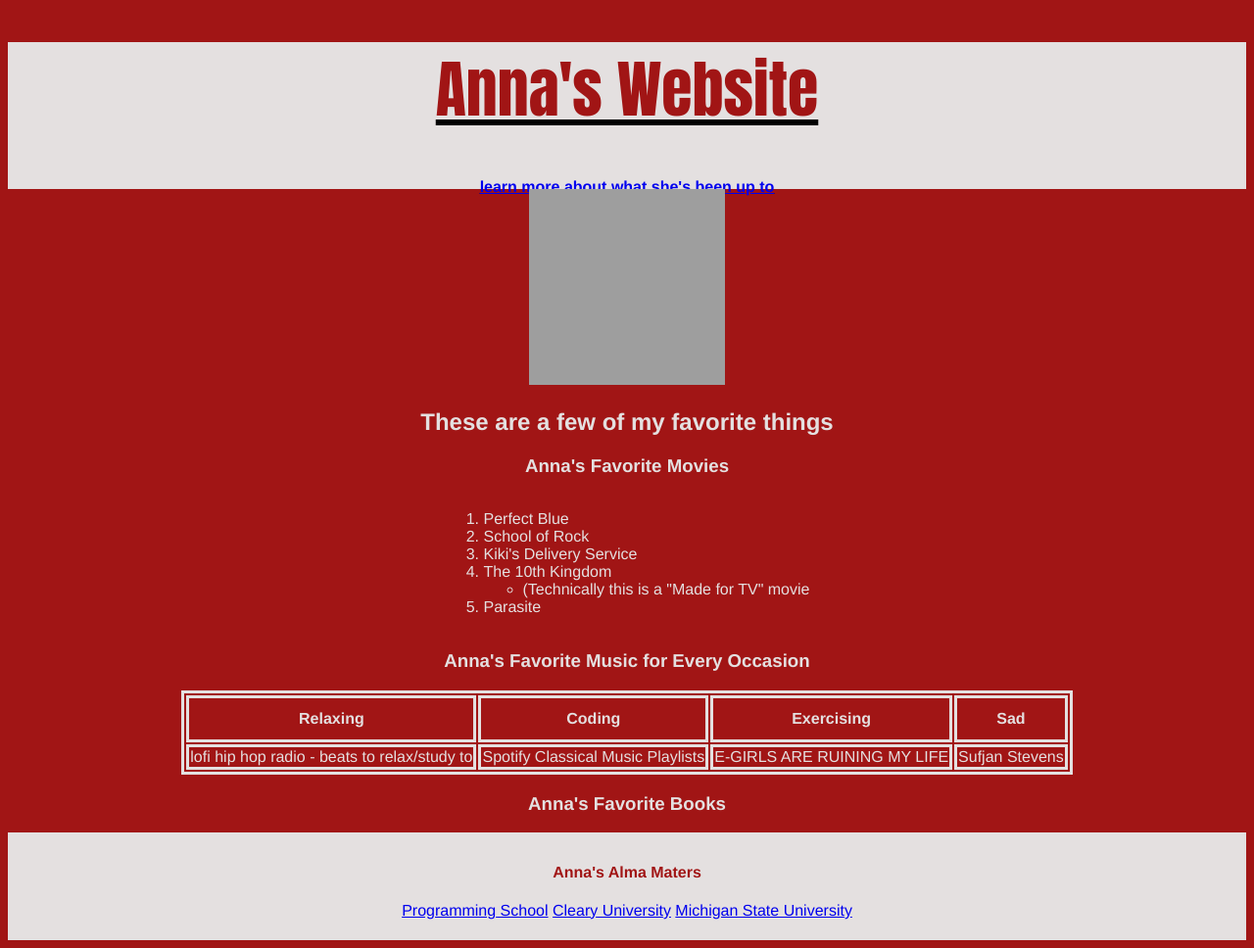
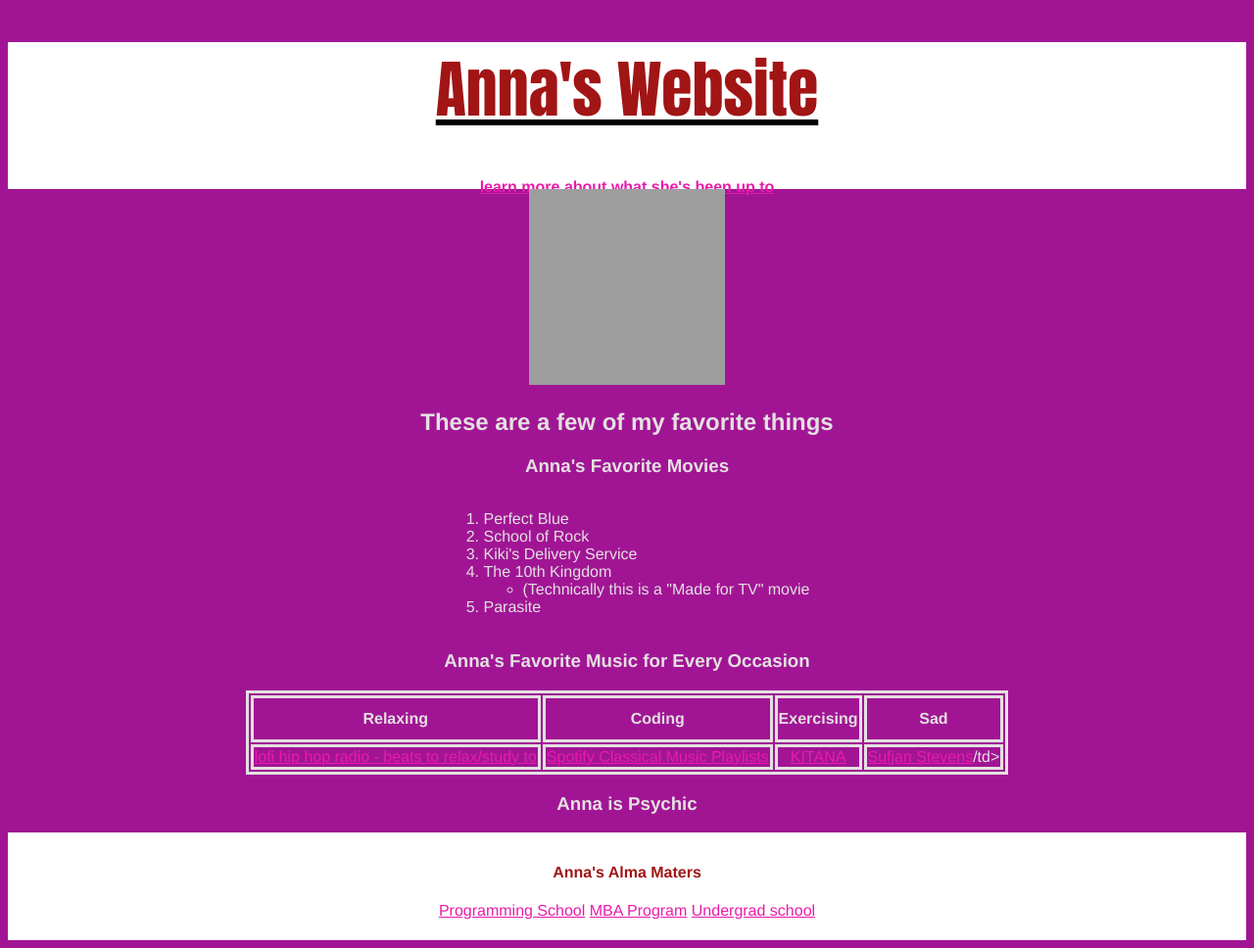
Before and after one commit to astania/annas-website, a plain HTML site: page index.html in a window 1280 px wide. Shown: the whole page at 98% size. Drawn offline with Linux system fonts and the light colour scheme; grey boxes are pictures that could not be loaded.

Commit message:
color changes, added links

```diff
--- a/index.html
+++ b/index.html
@@ -39,23 +39,23 @@
                 <th>Sad</th>
             </tr>
             <tr>
-                <td>lofi hip hop radio - beats to relax/study to</td>
-                <td>Spotify Classical Music Playlists</td>
-                <td>E-GIRLS ARE RUINING MY LIFE</td>
-                <td>Sufjan Stevens</td>
+                <td><a href="https://www.youtube.com/watch?v=5qap5aO4i9A">lofi hip hop radio - beats to relax/study to</a></td>
+                <td><a href="https://open.spotify.com/playlist/6wObnEPQ63a4kei1sEcMdH">Spotify Classical Music Playlists</a></td>
+                <td><a href="https://www.youtube.com/watch?v=Ll0XbB3GxuA">KITANA</a></td>
+                <td><a href="https://www.youtube.com/watch?v=p_tcyQbfRo8&list=PLJ9uMbcoY6lI4wHOZSq_wV2cSbcz7b-xl">Sufjan Stevens</a>/td>
             </tr>
         </table>
     </div>
     <div id="book">
-        <h3>Anna's Favorite Books</h3>
+        <h3>Anna is Psychic</h3>
     </div>
     <div id="footer">
         <div>
             <h4>Anna's Alma Maters</h4>
         </div>
-        <a href="https://www.flatironschool.com">Programming School</a>
-        <a href="https://www.cleary.edu">Cleary University</a>
-        <a href="https://www.msu.edu">Michigan State University</a>
+        <a href="https://flatironschool.com/campus-and-online-coding-bootcamp/">Programming School</a>
+        <a href="https://cleary.edu/degrees/mba-analytical-efficiency/">MBA Program</a>
+        <a href="https://www.jmc.msu.edu">Undergrad school</a>
     </div>
 
 </body>
--- a/script.js
+++ b/script.js
@@ -16,6 +16,7 @@ function imageTwo() {
 
 
 
+
 // const favMovies = document.createElement("div");
 // favMovies.setAttribute('id', 'movies');
 // document.querySelector("body").appendChild(favMovies)
--- a/style.css
+++ b/style.css
@@ -1,13 +1,17 @@
 body {
-    background: rgb(161, 21, 21);
+    background: rgb(161, 21, 149);
     font-family: Helvetica;
     text-align: center;
 }
 #header {
-    background: rgb(228, 224, 224);
+    background: white;
     height: 150px;
     text-decoration: underline;
 }
+a:link {color: #e91bab}
+a:visited {color: #e91bab}
+a:hover {color: #eca31a}
+a:active {color: rgb(161, 21, 21)}
 
 #movieList {
     color:rgb(228, 224, 224);
@@ -25,11 +29,13 @@ table, th, td {
     margin-right: auto;
 }
 
+
 th {
     height: 40px;
 }
 
-tr:hover {background-color: mediumvioletred;}
+
+tr:hover {background-color: black;}
 
 #musicList{
     color:rgb(228, 224, 224);
@@ -50,7 +56,7 @@ h4 {
 }
 
 #footer {
-    background-color: rgb(228, 224, 224);
+    background-color: white;
     height: 100px;
     padding-top: 10px;
 }
```
